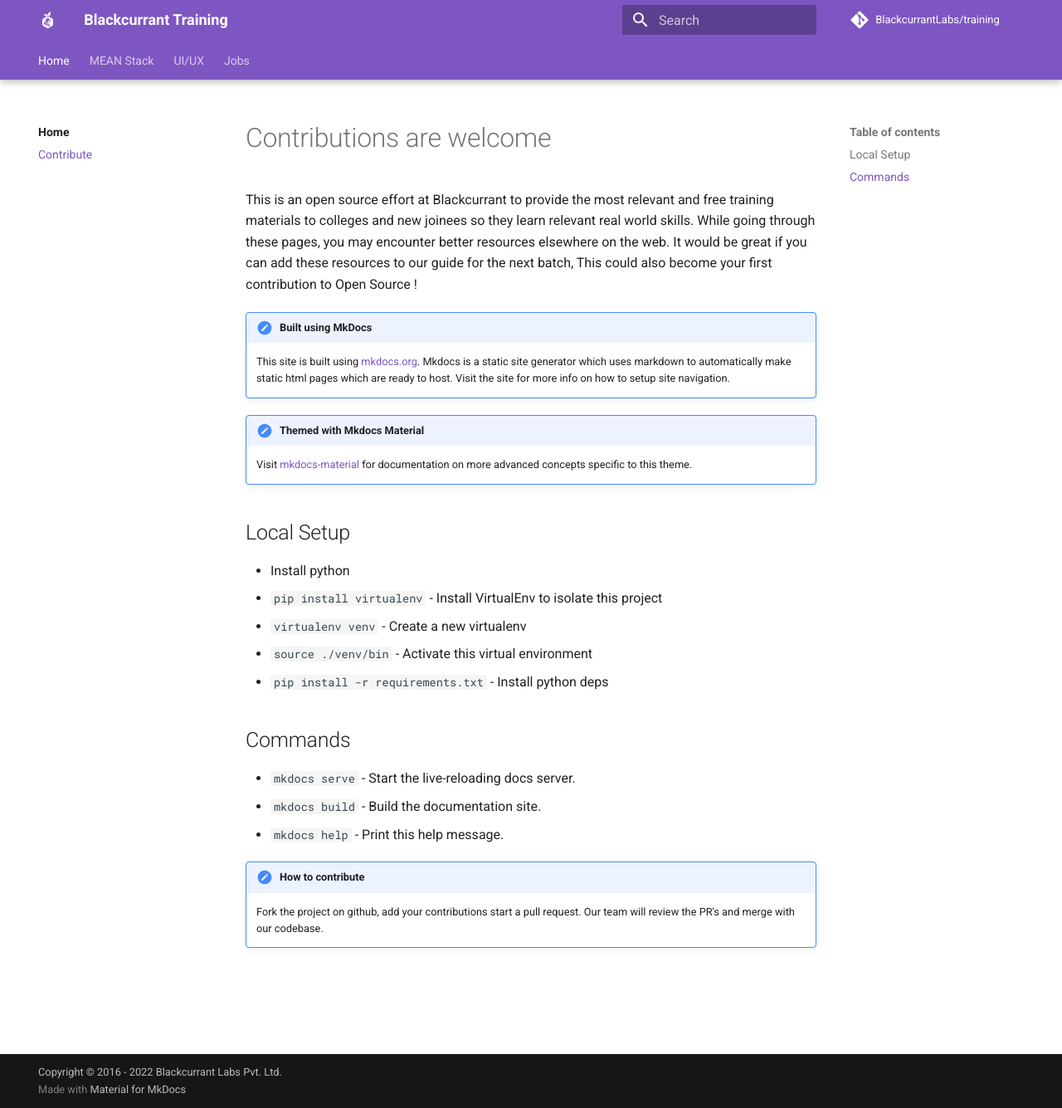
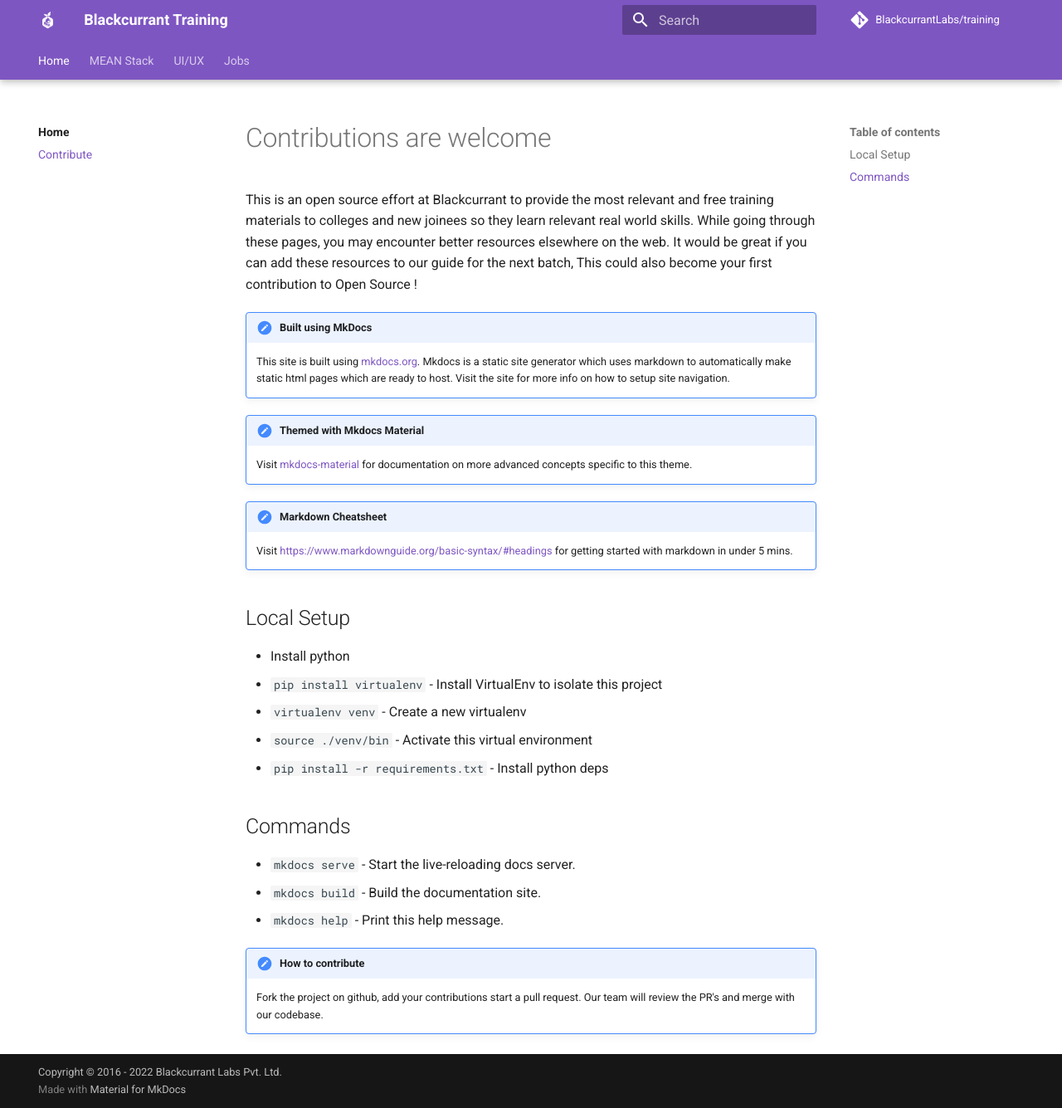
Before and after one commit to BlackcurrantLabs/training, an MkDocs documentation site: the page built from docs/contribute.md, in a window 1280 px wide and 1335 px high. Shown: the whole window at 83% size. Built offline with MkDocs 1.6.1 and Material for MkDocs 9.7.7, drawn with Linux system fonts in a browser that asks for light colours; comment, search, counter and statistics services are not loaded.

Commit message:
added markdown resource

```diff
--- a/docs/contribute.md
+++ b/docs/contribute.md
@@ -8,6 +8,8 @@
 !!! note "Themed with Mkdocs Material"
     Visit <a href="https://squidfunk.github.io/mkdocs-material/">mkdocs-material</a> for documentation on more advanced concepts specific to this theme.
 
+!!! tldr "Markdown Cheatsheet"
+    Visit <a href="https://www.markdownguide.org/basic-syntax/#headings">https://www.markdownguide.org/basic-syntax/#headings</a> for getting started with markdown in under 5 mins.
 
 ## Local Setup
 
```
